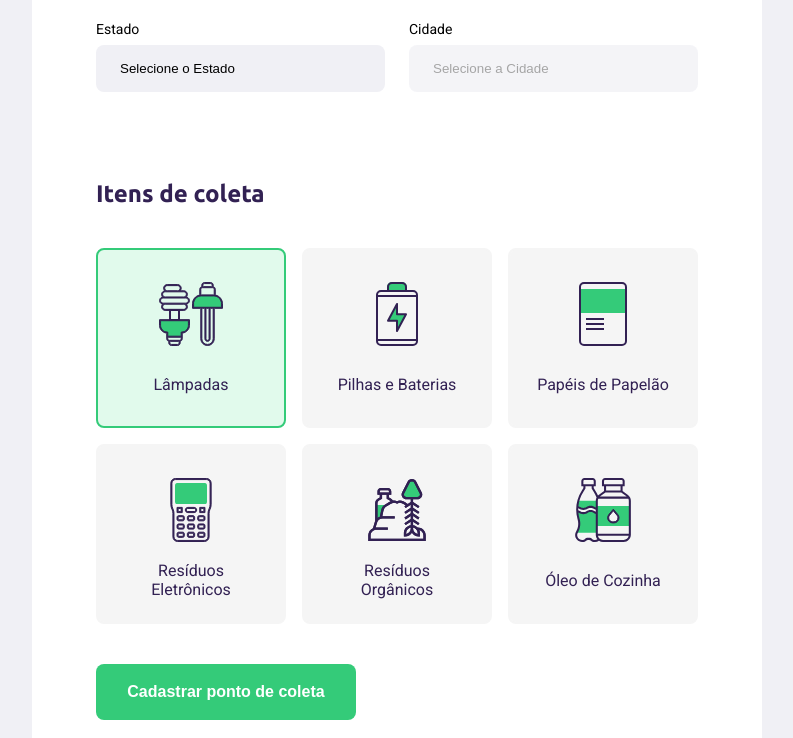
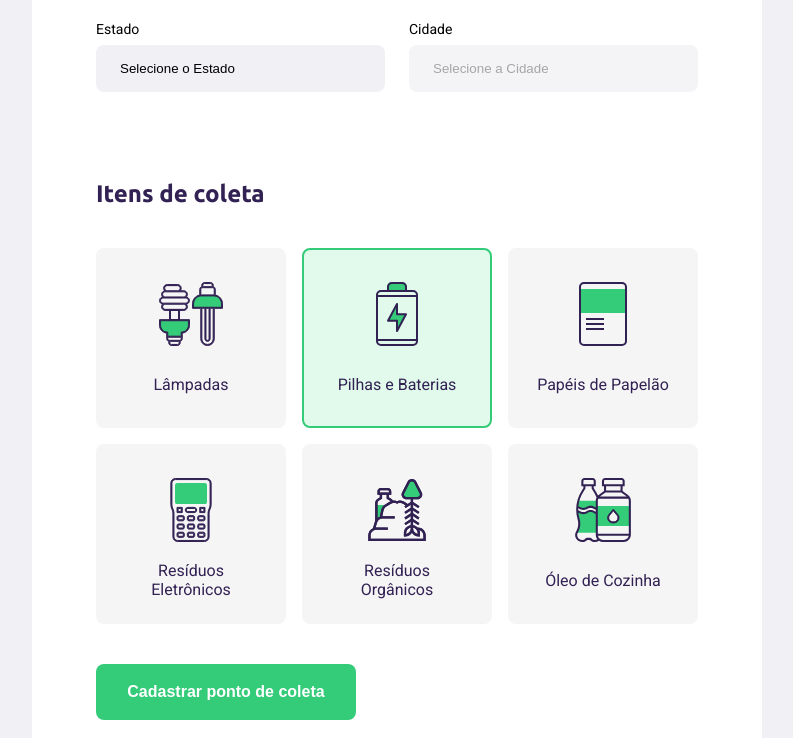
Before and after one commit to ricardodm89/Ecoleta, a plain HTML site: page create-point.html in a window 1280 px wide. Both pictures are taken after a click on the item "Pilhas e Baterias". Shown: the part 579-1317 px from the top of the page, without its empty margins (243-1036 px from the left). Drawn offline with Linux system fonts and the light colour scheme; no server answers.

Commit message:
Selecionar itens grid js

```diff
--- a/create-point.html
+++ b/create-point.html
@@ -74,7 +74,7 @@
                     <h2>Itens de coleta</h2>
                 </legend>
                 <div class="items-grid">
-                    <li data-id="1" class="selecionado">
+                    <li data-id="1">
                         <img src="/assets/icones/lampadas.svg" alt="Lampadas">
                         <span>Lâmpadas</span>
                     </li>
--- a/scripts/create-point.js
+++ b/scripts/create-point.js
@@ -49,12 +49,20 @@ document
  // itens de coleta
  // pegar todos os li´s
 
- const itemsParaColetar = document.querySelectorAll(".items-grid li")
+ const itensParaColetar = document.querySelectorAll(".items-grid li")
 
- for (const item of itemsParaColetar){
+ for (const item of itensParaColetar){
      item.addEventListener("click", handleSelectedItem)
  }
 
  function handleSelectedItem(event){
-     console.log(event.target)
+
+    const itemLi = event.target
+    //adicionar ou remover uma data com js
+    itemLi.classList.toggle("selecionado")
+
+
+     const itemId = event.target.dataset.id
+     //console.log(event.target.dataset.id)
+
  }
```
